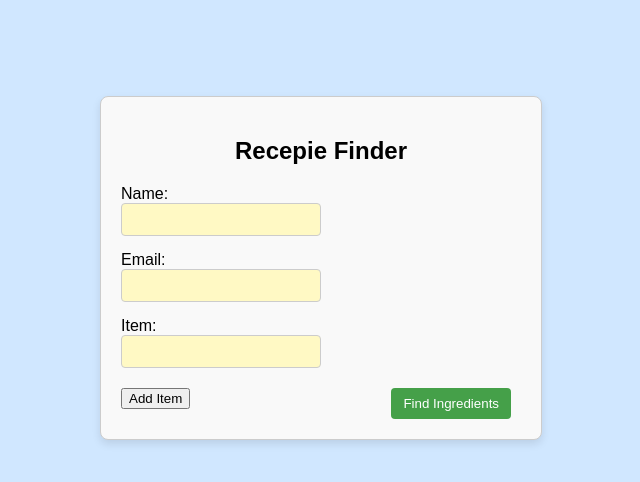
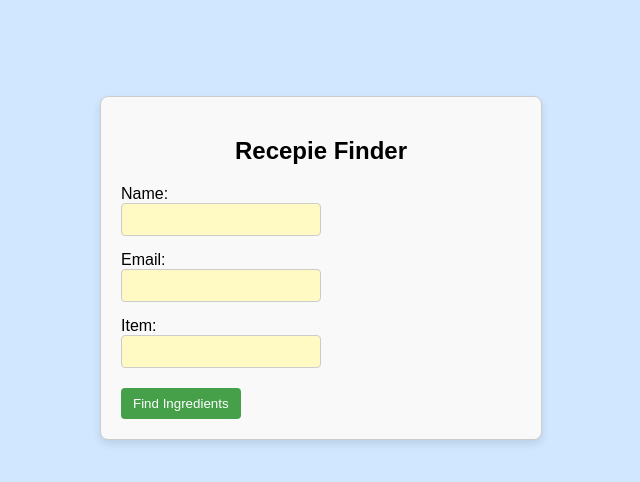
Before and after one commit to prott40/GreenBean, a React (Create React App) app: page / in a window 1280 px wide. Shown: the top 482 px of the page, without its empty margins (319-959 px from the left). Built offline with nearby package versions, Linux system fonts and the light colour scheme.

Commit message:
removes the add item buton so can onlu find one item at a time

```diff
--- a/src/Form.js
+++ b/src/Form.js
@@ -3,6 +3,7 @@ import React, { useState } from 'react';
 export default function Form() {
   const [fields, setFields] = useState([{ id: 1, value: '' }]); // Initial field
   const [showNewForm, setShowNewForm] = useState(false); // State to control which form to display
+  const [itemName, setItemName] = useState(''); // State to store the item name for the new form
 
   const addField = () => {
     setFields([...fields, { id: fields.length + 1, value: '' }]);
@@ -16,8 +17,10 @@ export default function Form() {
   };
 
   const handleFindIngredientsClick = () => {
-    // Change the state to show the new form when the button is clicked
-    setShowNewForm(true);
+    // Set the first item's value as the item name for the new form
+    const firstItemValue = fields[0]?.value || ''; // Use first item's value or empty string if no value
+    setItemName(firstItemValue); // Store the item name
+    setShowNewForm(true); // Show the new form
   };
 
   return (
@@ -55,11 +58,6 @@ export default function Form() {
 
           <div className="button-container">
             <div className="button-wrapper">
-              <button type="button" onClick={addField} className="add-field-button">
-                Add Item
-              </button>
-            </div>
-            <div className="button-wrapper">
               <button
                 type="button"
                 onClick={handleFindIngredientsClick}
@@ -73,7 +71,7 @@ export default function Form() {
       ) : (
         // The new form to show after button press
         <form className="form-content">
-          <h2>New Form</h2>
+          <h2>Ingredients for: {itemName}</h2> {/* Display the item name here */}
           <div className="form-field">
             <label>
               New Information:
```
